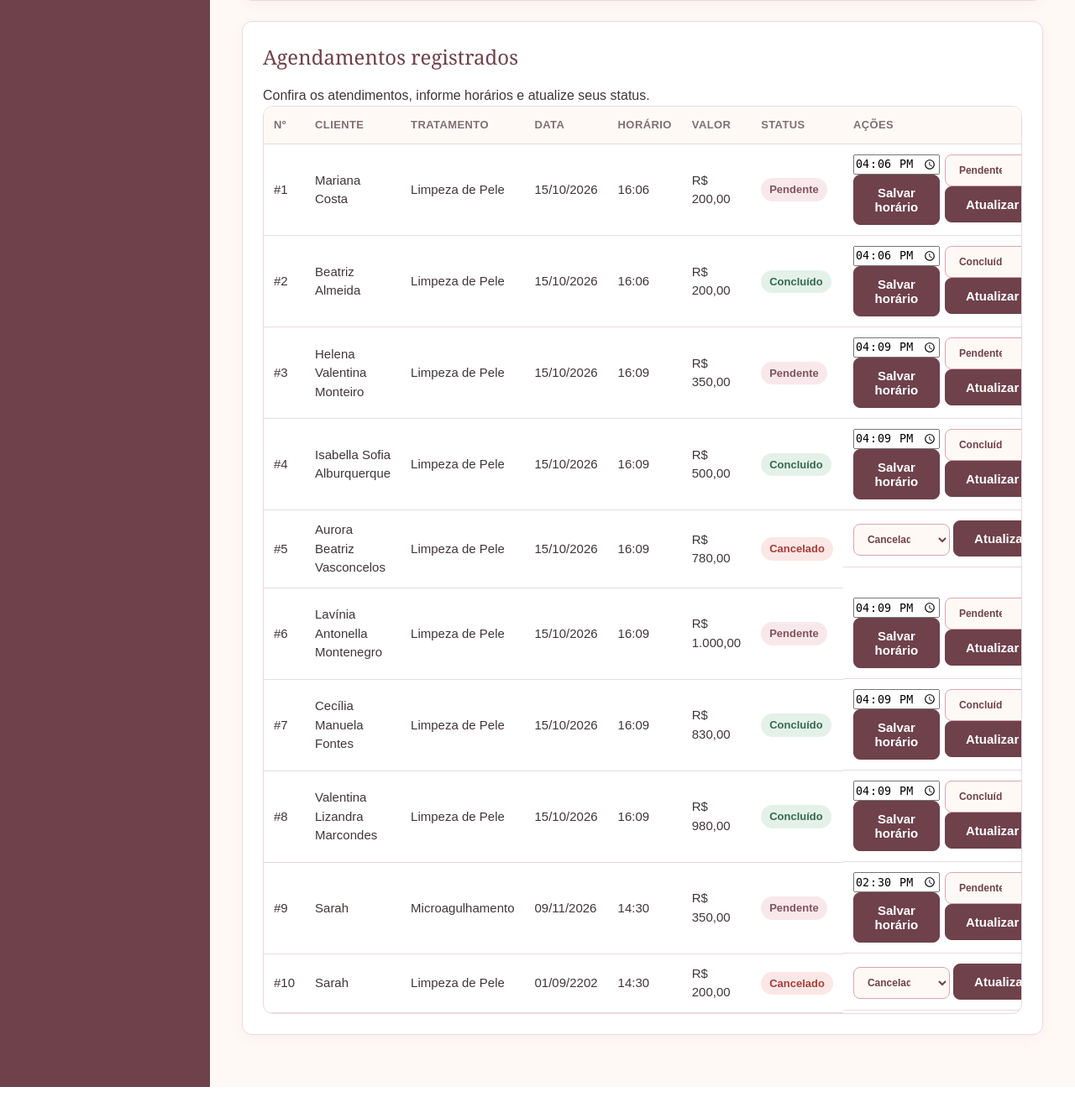
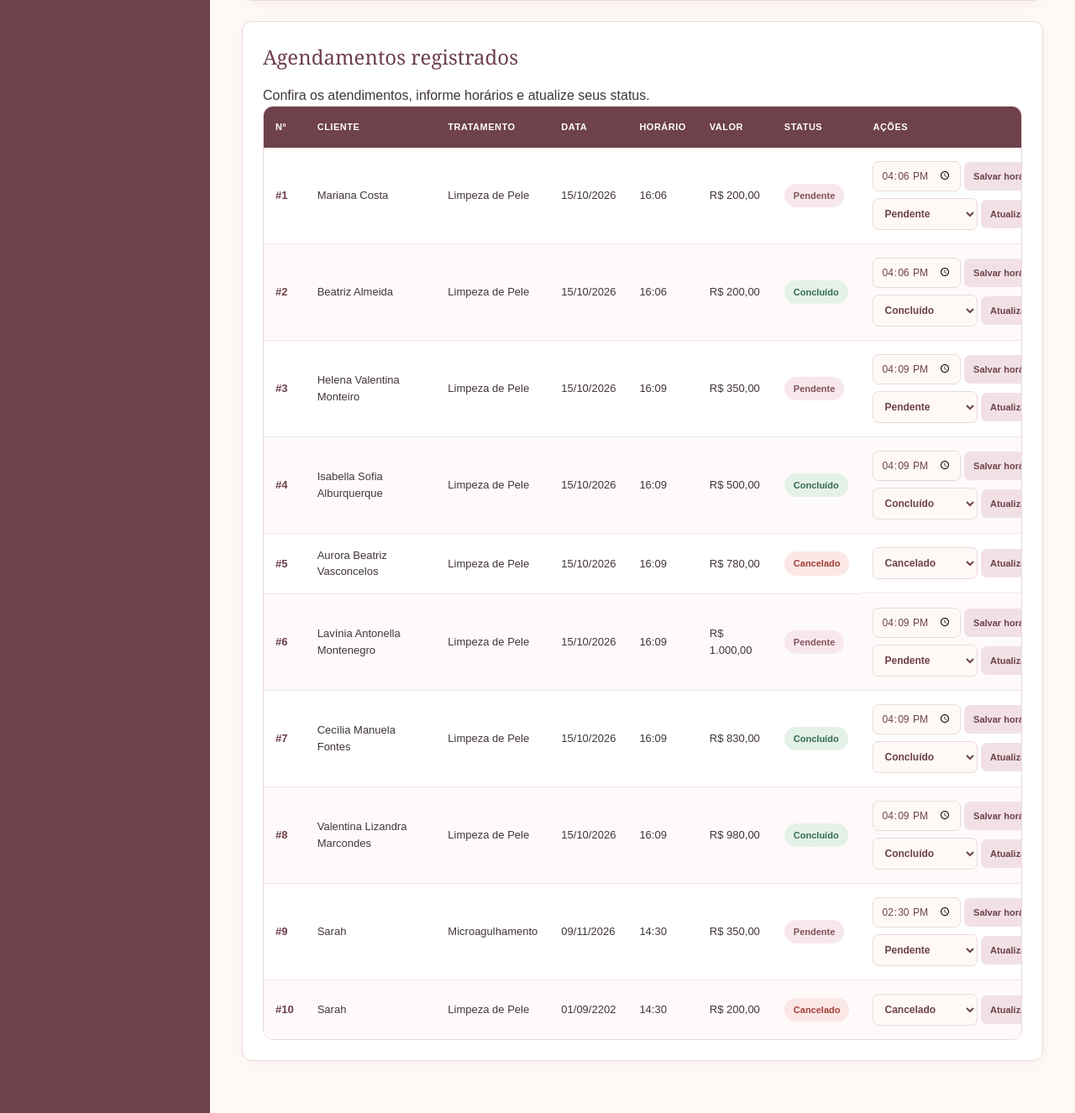
Before and after one commit to sarahduete/DermaBeauty, a PHP site: page /admin/pedidos.php in a window 1280 px wide. Shown: the part 746-2072 px from the top of the page at 84% size. Before the commit the page ends 2041 px from the top, so only its background shows below. Run offline with PHP 8.4, Linux system fonts and the light colour scheme; the visitor is signed in with stand-in values (Sample User, id 1); data comes from the database, SQL or seed files in the repository.

Commit message:
Update style.css

```diff
--- a/css/style.css
+++ b/css/style.css
@@ -2106,3 +2106,226 @@ a {
 .login-admin a:hover {
     color: #6E414B;
 }
+
+/* ==========================================
+   ADMINISTRAÇÃO DE ATENDIMENTOS
+   DERMA BEAUTY
+========================================== */
+
+/* Cartão que contém a tabela */
+
+.cartao:has(.tabela) {
+    overflow: hidden;
+}
+
+/* Área de rolagem */
+
+.tabela-rolagem {
+    width: 100%;
+    overflow-x: auto;
+    border: 1px solid var(--cor-borda);
+    border-radius: 12px;
+    background: var(--cor-branco);
+}
+
+/* Tabela administrativa */
+
+.tabela {
+    width: 100%;
+    min-width: 1050px;
+    border-collapse: separate;
+    border-spacing: 0;
+}
+
+/* Cabeçalho */
+
+.tabela thead th {
+    padding: 16px 14px;
+    background: #6E414B;
+    color: #FFFFFF;
+    font-size: 11px;
+    font-weight: 600;
+    text-transform: uppercase;
+    letter-spacing: .5px;
+    white-space: nowrap;
+    border: none;
+}
+
+/* Células */
+
+.tabela tbody td {
+    padding: 16px 14px;
+    font-size: 13px;
+    color: var(--cor-texto);
+    border-bottom: 1px solid #F0E4E6;
+    vertical-align: middle;
+}
+
+/* Linhas */
+
+.tabela tbody tr:nth-child(even) {
+    background: #FFFAFA;
+}
+
+.tabela tbody tr:hover {
+    background: #FBECEF;
+}
+
+.tabela tbody tr:last-child td {
+    border-bottom: none;
+}
+
+/* Número do atendimento */
+
+.tabela tbody td:first-child {
+    color: var(--cor-lateral);
+    font-weight: 700;
+}
+
+/* Campo de edição de horário */
+
+.tabela form {
+    margin: 0;
+}
+
+.tabela input[type="time"] {
+    width: 105px;
+    min-height: 36px;
+    padding: 6px 9px;
+    background: #FFF9F6;
+    color: var(--cor-lateral);
+    border: 1px solid var(--cor-borda);
+    border-radius: 7px;
+    font-family: inherit;
+    font-size: 12px;
+}
+
+/* Botões de formulário */
+
+.tabela button,
+.tabela .botao {
+    min-height: 34px;
+    padding: 7px 11px;
+    border: none;
+    border-radius: 7px;
+    font-family: inherit;
+    font-size: 11px;
+    font-weight: 600;
+    cursor: pointer;
+    transition: .2s ease;
+}
+
+/* Botão salvar horário */
+
+.tabela button[type="submit"] {
+    background: #6E414B;
+    color: #FFFFFF;
+}
+
+.tabela button[type="submit"]:hover {
+    background: #B97888;
+}
+
+/* Campo de status */
+
+.tabela td.acoes select {
+    width: 125px;
+    min-height: 36px;
+    padding: 0 9px;
+    background: #FFF9F6;
+    color: var(--cor-lateral);
+    border: 1px solid var(--cor-borda);
+    border-radius: 7px;
+    font-family: inherit;
+    font-size: 12px;
+}
+
+/* Organização das ações */
+
+.tabela .acoes {
+    display: flex;
+    align-items: center;
+    flex-wrap: wrap;
+    gap: 8px;
+}
+
+/* Botão atualizar */
+
+.tabela .acoes button {
+    background: #F1E1E5;
+    color: #6E414B;
+}
+
+.tabela .acoes button:hover {
+    background: #E8C3CC;
+}
+
+/* Botão cancelar */
+
+.tabela .acoes a,
+.tabela .acoes .cancelar {
+    display: inline-flex;
+    align-items: center;
+    justify-content: center;
+    min-height: 34px;
+    padding: 7px 11px;
+    background: #FBE7E5;
+    color: #A33F3A;
+    border-radius: 7px;
+    font-size: 11px;
+    font-weight: 600;
+    text-decoration: none;
+}
+
+.tabela .acoes a:hover,
+.tabela .acoes .cancelar:hover {
+    background: #F3D2CF;
+}
+
+/* Selos de status */
+
+.selo {
+    padding: 6px 11px;
+    font-size: 11px;
+    white-space: nowrap;
+}
+
+.selo-pendente {
+    background: #F8E8EC;
+    color: #80535D;
+}
+
+.selo-pago {
+    background: #E4F1E9;
+    color: #356B50;
+}
+
+.selo-cancelado {
+    background: #FBE7E5;
+    color: #A33F3A;
+}
+
+/* Mensagens */
+
+.mensagem-sucesso,
+.mensagem-erro {
+    border-radius: 9px;
+    padding: 13px 16px;
+    font-size: 13px;
+}
+
+/* Responsividade */
+
+@media (max-width: 900px) {
+    .tabela-rolagem {
+        border-radius: 9px;
+    }
+
+    .tabela {
+        min-width: 1050px;
+    }
+
+    .cartao:has(.tabela) {
+        padding: 18px;
+    }
+}
```
